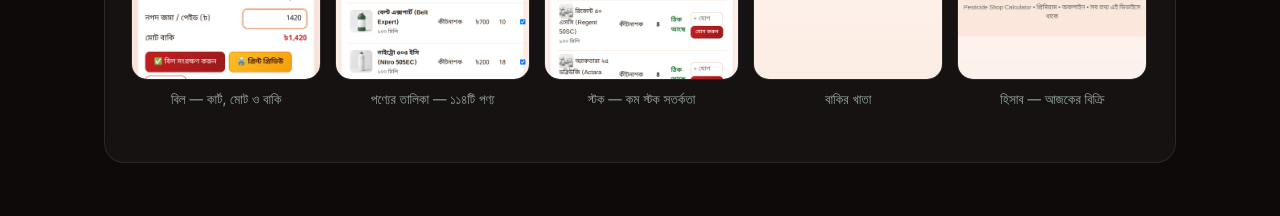
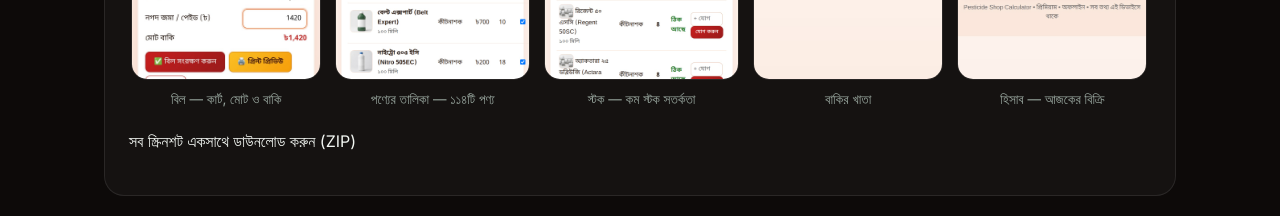
Before and after one commit to Atikur009/atikur.cyou, a plain HTML site: page index.html in a window 1280 px wide. Shown: the part 2560-2776 px from the top of the page. Drawn offline with Linux system fonts and the light colour scheme; no server answers.

Commit message:
Add download-all screenshots ZIP link to pesticide section

```diff
--- a/index.html
+++ b/index.html
@@ -103,6 +103,7 @@
     <figure style="margin:0;flex:0 0 auto"><img src="images/pesticide/shot-7-ledger-detail.jpg" alt="Due ledger detail — page number, bill lines and payment recording" loading="lazy" style="height:420px;width:auto;border-radius:16px;border:1px solid var(--line);display:block"><figcaption style="font-size:13.5px;color:var(--muted);margin-top:8px;text-align:center">বাকির বিবরণ — পৃষ্ঠা নম্বরসহ</figcaption></figure>
     <figure style="margin:0;flex:0 0 auto"><img src="images/pesticide/shot-8-license-plans.jpg" alt="License screen — monthly, yearly and lifetime plans with free trial" loading="lazy" style="height:420px;width:auto;border-radius:16px;border:1px solid var(--line);display:block"><figcaption style="font-size:13.5px;color:var(--muted);margin-top:8px;text-align:center">লাইসেন্স — প্ল্যান ও ফ্রি ট্রায়াল</figcaption></figure>
   </div>
+  <p style="margin:6px 0 0"><a href="downloads/pesticide-screenshots.zip" download>সব স্ক্রিনশট একসাথে ডাউনলোড করুন (ZIP)</a></p>
 </div>
 </div>
 </div></section>
```
Also changed, not shown: 1 other file.
